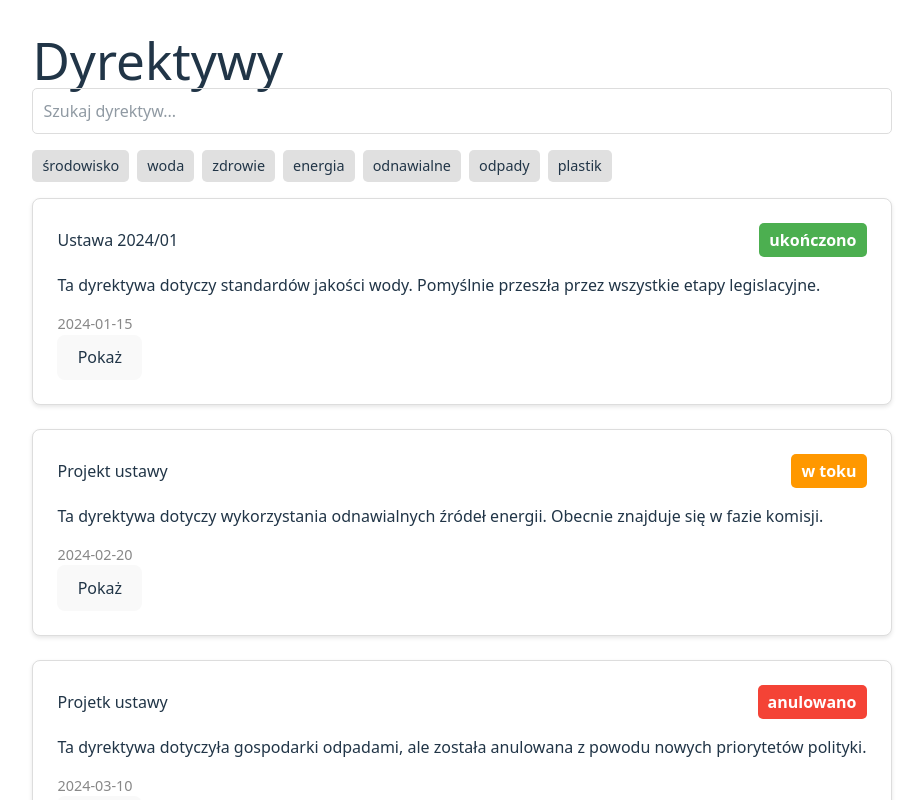
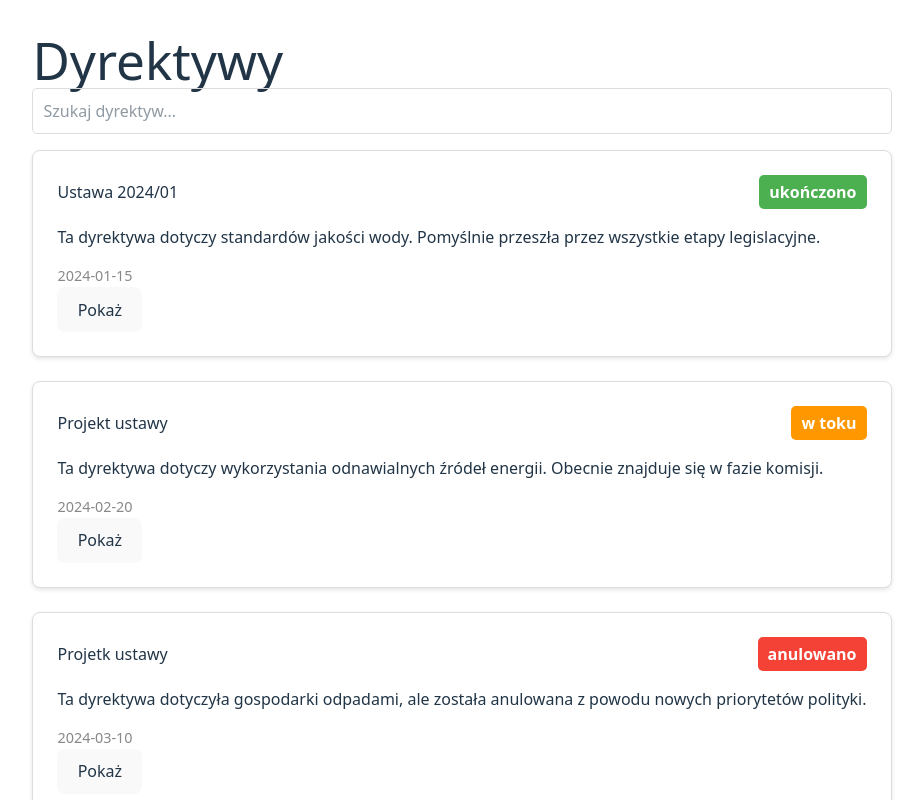
Before and after one commit to NikodemMarek/tmp, a React (Vite) app in the folder legislacja/: page / in a window 1280 px wide. Shown: the top 800 px of the page, without its empty margins (178-1101 px from the left). Built offline with nearby package versions, Linux system fonts and the light colour scheme.

Commit message:
fasdkflj

```diff
--- a/legislacja/src/App.tsx
+++ b/legislacja/src/App.tsx
@@ -4,13 +4,11 @@ import { directives } from './mockData';
 import { Directive } from './types';
 import { DirectiveDetail } from './components/DirectiveDetail';
 import { SearchBar } from './components/SearchBar';
-import { TagFilter } from './components/TagFilter';
 import './App.css';
 
 function App() {
   const [selectedDirective, setSelectedDirective] = useState<Directive | null>(null);
   const [searchQuery, setSearchQuery] = useState('');
-  const [selectedTags, setSelectedTags] = useState<string[]>([]);
 
   const handleSelectDirective = (directive: Directive) => {
     setSelectedDirective(directive);
@@ -20,29 +18,20 @@ function App() {
     setSearchQuery(query);
   };
 
-  const handleTagToggle = (tag: string) => {
-    setSelectedTags((prevTags) =>
-      prevTags.includes(tag) ? prevTags.filter((t) => t !== tag) : [...prevTags, tag]
-    );
-  };
-
   const filteredDirectives = useMemo(() => {
     const lowerCaseQuery = searchQuery.toLowerCase();
     return directives.filter(
       (directive) =>
-        (directive.title.toLowerCase().includes(lowerCaseQuery) ||
-          directive.description.toLowerCase().includes(lowerCaseQuery)) &&
-        (selectedTags.length === 0 ||
-          selectedTags.every((tag) => directive.tags.includes(tag)))
+        directive.title.toLowerCase().includes(lowerCaseQuery) ||
+        directive.description.toLowerCase().includes(lowerCaseQuery)
     );
-  }, [directives, searchQuery, selectedTags]);
+  }, [searchQuery]);
 
   return (
     <div className="app-container">
       <div className={`directive-list-container ${selectedDirective ? 'list-view-open' : ''}`}>
         <h1>Dyrektywy</h1>
         <SearchBar searchQuery={searchQuery} onSearchChange={handleSearchChange} />
-        <TagFilter directives={directives} selectedTags={selectedTags} onTagToggle={handleTagToggle} />
         <DirectiveList directives={filteredDirectives} onSelectDirective={handleSelectDirective} />
       </div>
       {selectedDirective && (
--- a/legislacja/src/components/TagFilter.tsx
+++ /dev/null
@@ -1,25 +0,0 @@
-import { Directive } from '../types';
-
-type TagFilterProps = {
-  directives: Directive[];
-  selectedTags: string[];
-  onTagToggle: (tag: string) => void;
-};
-
-export const TagFilter = ({ directives, selectedTags, onTagToggle }: TagFilterProps) => {
-  const allTags = Array.from(new Set(directives.flatMap((directive) => directive.tags)));
-
-  return (
-    <div className="tag-filter">
-      {allTags.map((tag) => (
-        <button
-          key={tag}
-          className={`tag-button ${selectedTags.includes(tag) ? 'active' : ''}`}
-          onClick={() => onTagToggle(tag)}
-        >
-          {tag}
-        </button>
-      ))}
-    </div>
-  );
-};
```
Also changed, not shown: 1 other file (tests, documents, lock files or other folders).
